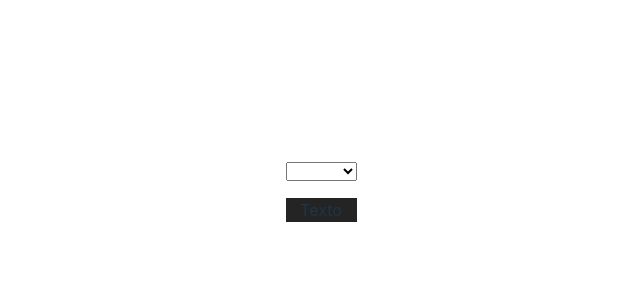
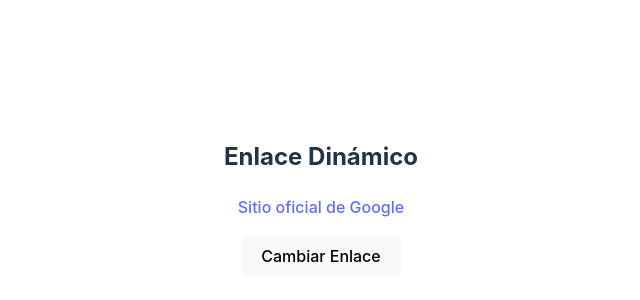
Before and after one commit to diegocmd20/Actividad-VUE-Grupal, a Vue app: page / in a window 1280 px wide. Shown: the part 202-502 px from the top of the page, without its empty margins (319-959 px from the left). Built offline with nearby package versions, Linux system fonts and the light colour scheme.

Commit message:
Activity 6 Done, Activity 5 pending

```diff
--- a/src/App.vue
+++ b/src/App.vue
@@ -1,12 +1,12 @@
 <script setup>
 // import HelloWorld from './components/HelloWorld.vue'
 // import Actividad1 from './components/Actividad1.vue'
-  import Actividad2 from './components/Actividad2.vue'
+  import Actividad6 from './components/Actividad6.vue'
 </script>
 
 <template>
   <div>
-    <Actividad2/>
+    <Actividad6/>
   </div>
 </template>
 
--- /dev/null
+++ b/src/components/Actividad6.vue
@@ -0,0 +1,36 @@
+<!-- Made by Luis Suarez -->
+
+
+<!-- 6.-  Enlace dinámico al atributo href de un enlace
+Enunciado: Crea un componente que tenga un enlace (a) donde el href sea dinámico. El valor del enlace debe estar en el data del componente y cambiarse mediante v-bind. -->
+
+<template>
+    <div>
+      <h2>Enlace Dinámico</h2>
+      <p>
+        <a :href="linkUrl" target="_blank">{{ linkText }}</a>
+      </p>
+      <button @click="changeLink">Cambiar Enlace</button>
+    </div>
+  </template>
+  <script>
+  export default {
+    data() {
+      return {
+        linkUrl: 'https://google.com',
+        linkText: 'Sitio oficial de Google'
+      }
+    },
+    methods: {
+      changeLink() {
+        if (this.linkUrl === 'https://google.com') {
+          this.linkUrl = 'https://youtube.com';
+          this.linkText = 'Sitio Oficial De Youtube';
+        } else {
+          this.linkUrl = 'https://google.com';
+          this.linkText = 'Sitio Oficial de Google';
+        }
+      }
+    }
+  }
+  </script>
```
